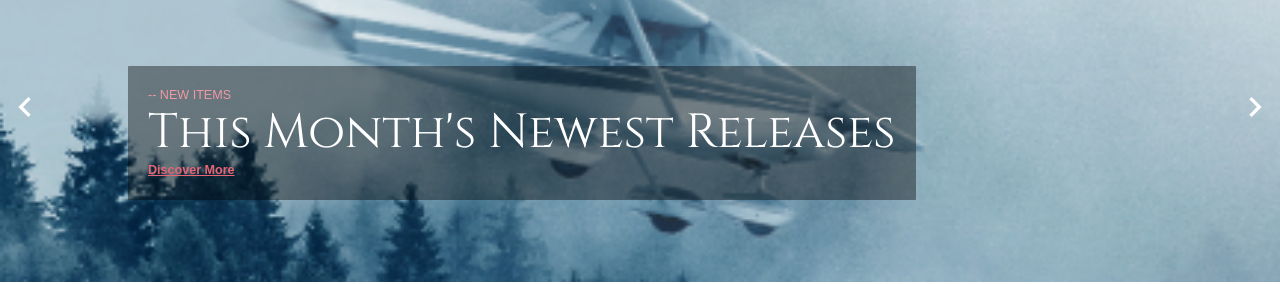
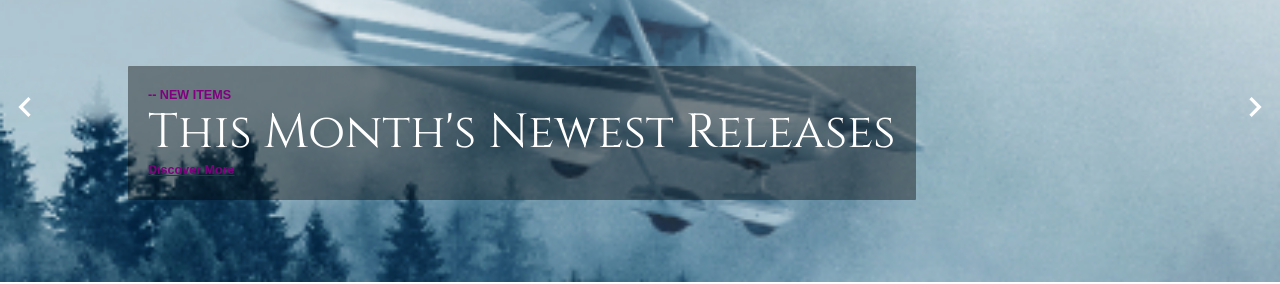
Before and after one commit to ogada-otieno/Sunny-Books, a React (Create React App) app in the folder client/: page / in a window 1280 px wide. Shown: the part 118-402 px from the top of the page. Built offline with nearby package versions, Linux system fonts and the light colour scheme; no server answers; a web font is replaced by a local one.

Commit message:
minor adjustment.

```diff
--- a/client/src/pages/home/MainCarousel.js
+++ b/client/src/pages/home/MainCarousel.js
@@ -83,11 +83,11 @@ const MainCarousel = () => {
             margin={isNonMobile ? undefined : "0 auto"}
             maxWidth={isNonMobile ? undefined : "240px"}
           >
-            <Typography color={shades.secondary[200]}>-- NEW ITEMS</Typography>
+            <Typography color="purple" fontWeight="bold">-- NEW ITEMS</Typography>
             <Typography variant="h1">This Month's Newest Releases</Typography>
             <Typography
               fontWeight="bold"
-              color={shades.secondary[300]}
+              color="purple"
               sx={{ textDecoration: "underline" }}
             >
               Discover More
```
